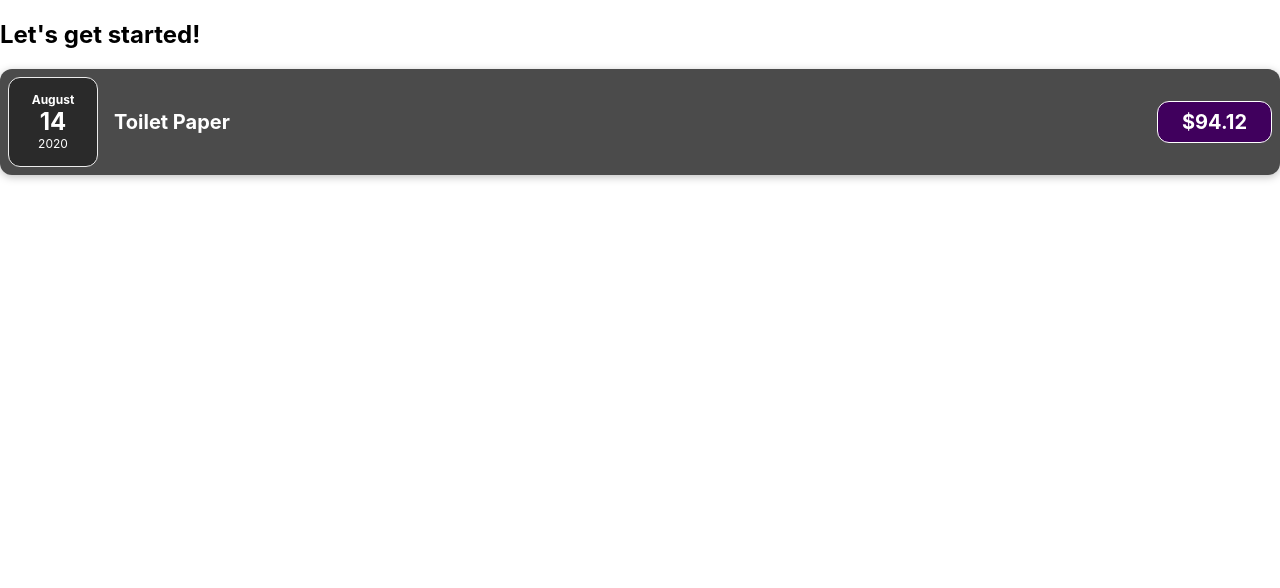
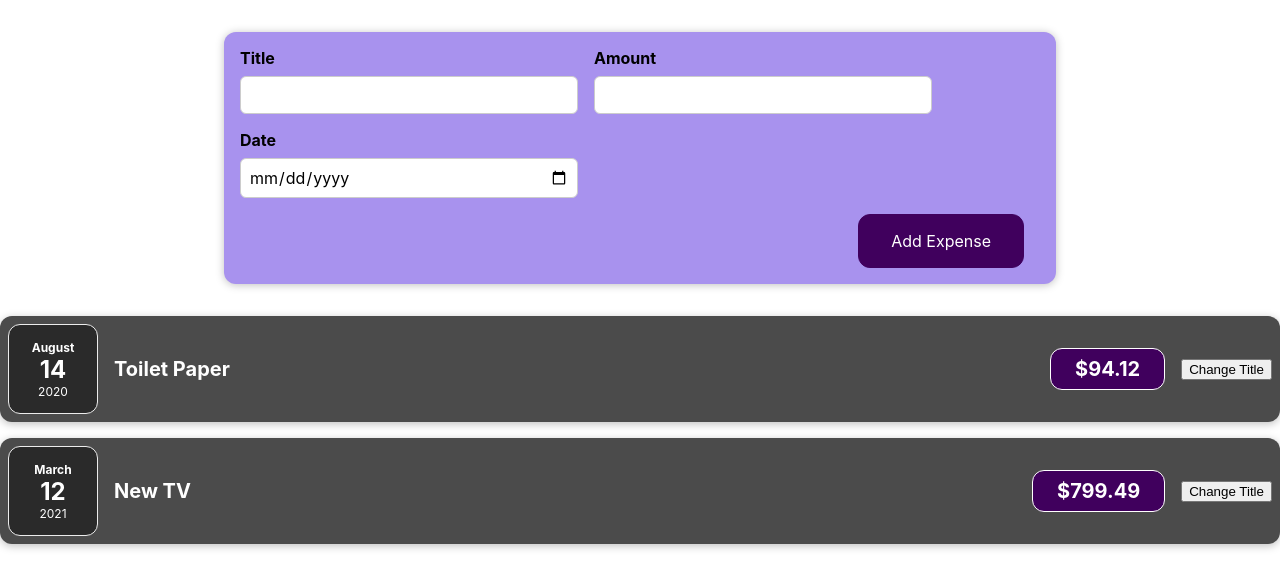
Before and after one commit to yusoffnike01/firstMyApp, a React (Create React App) app: page / in a window 1280 px wide. Shown: the top 588 px of the page. Built offline with nearby package versions, Linux system fonts and the light colour scheme.

Commit message:
add form

```diff
--- a/src/App.js
+++ b/src/App.js
@@ -2,8 +2,9 @@
 import './App.css';
 import Expenses from './components/Expenses/Expense';
 import React from 'react';
+import NewExpense from './components/NewExpense/NewExpense';
 
-function App() {
+const  App=()=> {
 
   const expenses = [
     {
@@ -26,13 +27,13 @@
       date: new Date(2021, 5, 12),
     },
   ];
-  return React.createElement('div', {}, React.createElement('h2', {}, "Let's get started!"), React.createElement(Expenses, {items: expenses}))
-  // return (
-  //   <div>
-  //     <h2>Let's get started!</h2>
-  //     <Expenses items={expenses} />
-  //   </div>
-  // );
+  // return React.createElement(NewExpense, {}, React.createElement('h2', {}, "Let's get started!"), React.createElement(Expenses, {items: expenses}))
+  return (
+    <div>
+      <NewExpense/>
+      <Expenses items={expenses} />
+    </div>
+  );
 }
 
 export default App;
--- a/src/components/Expenses/Expense.js
+++ b/src/components/Expenses/Expense.js
@@ -1,12 +1,14 @@
 import ExpenseItem from "./ExpenseItem";
 import './Expenses.css';
 import Card from '../UI/Card'
-function Expenses(props) {
+
+const  Expenses=(props)=> {
 
   return (
     <Card className="expenses">
 
 <ExpenseItem title={props.items[0].title} amount={props.items[0].amount} date={props.items[0].date}/>
+<ExpenseItem title={props.items[1].title} amount={props.items[1].amount} date={props.items[1].date}/>
     </Card>
   )
 
--- a/src/components/Expenses/ExpenseDate.js
+++ b/src/components/Expenses/ExpenseDate.js
@@ -1,6 +1,6 @@
 import './ExpenseDate.css';
 
-function ExpenseDate(props){
+const  ExpenseDate=(props)=>{
 
   const month = props.date.toLocaleString('en-Us', {month: 'long'});
   const day = props.date.toLocaleString('en-US', {day: '2-digit'});
--- a/src/components/Expenses/ExpenseItem.js
+++ b/src/components/Expenses/ExpenseItem.js
@@ -2,14 +2,23 @@
 
 import ExpenseDate from './ExpenseDate';
 import './ExpenseItem.css';
-function ExpenseItem(props) {
+import React, {useState} from 'react';
 
+const  ExpenseItem=(props)=> {
+
+  const [title, setTitle]=useState(props.title)
+
+  const clickHandler =()=>{
+    setTitle('Updated!!')
+    console.log(title);
+  }
   return (
     <div className='expense-item'>
      <ExpenseDate date={props.date}/>
       <div className='expense-item__description'>
-        <h2>{props.title}</h2>
+        <h2>{title}</h2>
         <div className='expense-item__price'>${props.amount}</div>
+        <button onClick={clickHandler}>Change Title</button>
       </div>
     </div>
    );
--- /dev/null
+++ b/src/components/NewExpense/ExpenseForm.css
@@ -0,0 +1,26 @@
+.new-expense__controls {
+  display: flex;
+  flex-wrap: wrap;
+  gap: 1rem;
+  margin-bottom: 1rem;
+  text-align: left;
+}
+
+.new-expense__control label {
+  font-weight: bold;
+  margin-bottom: 0.5rem;
+  display: block;
+}
+
+.new-expense__control input {
+  font: inherit;
+  padding: 0.5rem;
+  border-radius: 6px;
+  border: 1px solid #ccc;
+  width: 20rem;
+  max-width: 100%;
+}
+
+.new-expense__actions {
+  text-align: right;
+}
--- /dev/null
+++ b/src/components/NewExpense/ExpenseForm.js
@@ -0,0 +1,43 @@
+import React, {useState} from "react";
+import './ExpenseForm.css'
+
+const ExpenseForm=()=>{
+
+  const [enteredTitle, setEnteredTitle]= useState('');
+  const [enteredAmount, setEnteredAmount] = useState('');
+  const [entereDate, setEnteredDate] = useState('');
+  const titleChangeHandler=(event)=>{
+    setEnteredTitle(event.target.value);
+  }
+
+  const amountChangeHandler=(event)=>{
+    setEnteredAmount(event.target.value);
+
+  }
+
+  const dateChangeHandler=(event)=>{
+    setEnteredDate(event.target.value);
+
+  }
+  return <form>
+    <div className="new-expense__controls">
+      <div className="new-expense__control">
+        <label>Title</label>
+        <input type="text" onChange={titleChangeHandler}></input>
+      </div>
+      <div className="new-expense__control">
+        <label>Amount</label>
+        <input type="number" min="0.01" step="0.01" onChange={amountChangeHandler}></input>
+      </div>
+      <div className="new-expense__control">
+        <label>Date</label>
+        <input type="date" min="2019-01-01" max="2022-12-31" onChange={dateChangeHandler}></input>
+      </div>
+    </div>
+    <div className="new-expense__actions">
+      <button type="submit">Add Expense</button>
+    </div>
+  </form>
+
+}
+export default ExpenseForm;
--- /dev/null
+++ b/src/components/NewExpense/NewExpense.css
@@ -0,0 +1,38 @@
+.new-expense {
+  background-color: #a892ee;
+  padding: 1rem;
+  margin: 2rem auto;
+  width: 50rem;
+  max-width: 95%;
+  border-radius: 12px;
+  text-align: center;
+  box-shadow: 0 1px 8px rgba(0, 0, 0, 0.25);
+}
+
+.new-expense button {
+  font: inherit;
+  cursor: pointer;
+  padding: 1rem 2rem;
+  border: 1px solid #40005d;
+  background-color: #40005d;
+  color: white;
+  border-radius: 12px;
+  margin-right: 1rem;
+}
+
+.new-expense button:hover,
+.new-expense button:active {
+  background-color: #510674;
+  border-color: #510674;
+}
+
+.new-expense button.alternative {
+  color: #220131;
+  border-color: transparent;
+  background-color: transparent;
+}
+
+.new-expense button.alternative:hover,
+.new-expense button.alternative:active {
+  background-color: #ddb3f8;
+}
--- /dev/null
+++ b/src/components/NewExpense/NewExpense.js
@@ -0,0 +1,12 @@
+import React from "react";
+import './NewExpense.css'
+import ExpenseForm from "./ExpenseForm";
+
+const NewExpense= ()=>{
+  return(
+    <div className="new-expense">
+      <ExpenseForm/>
+    </div>
+  )
+}
+export default NewExpense;
```
